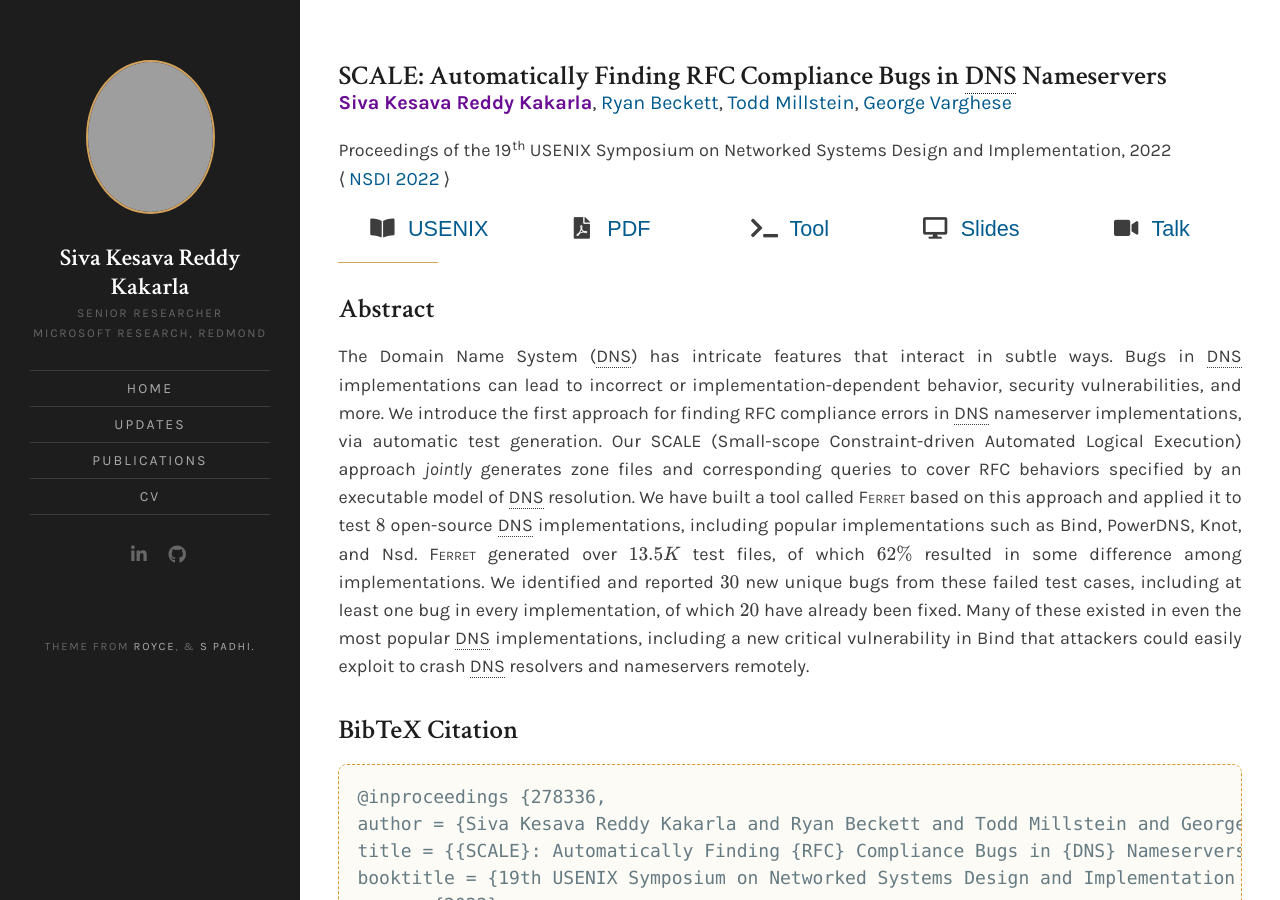
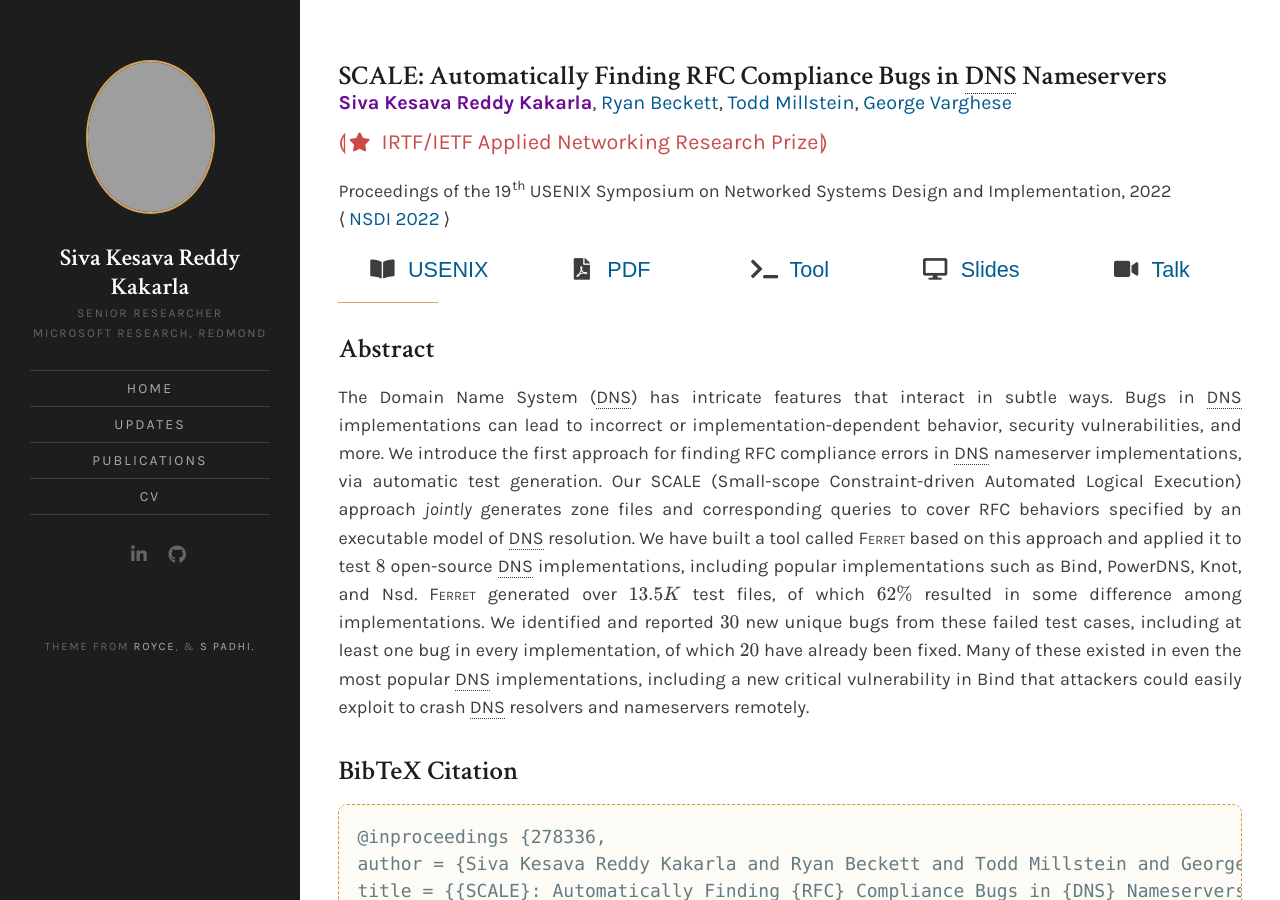
Before and after one commit to SivaKesava1/sivakesava1.github.io, a Jekyll site: the page built from _projects/8-ferret.md, in a window 1280 px wide and 900 px high. Built offline with Jekyll 4.4.1, drawn with Linux system fonts in a browser that asks for light colours; nearby versions of some CDN libraries; a style sheet for code colours, icons or effects is not loaded; grey boxes are pictures that could not be loaded.

Commit message:
anrp to publications

```diff
--- a/_projects/8-ferret.md
+++ b/_projects/8-ferret.md
@@ -6,6 +6,10 @@ sorter: 8
 authors : ['Siva Kesava Reddy Kakarla', '[Ryan Beckett]', '[Todd Millstein]', '[George Varghese]']
 
 year: 2022
+
+awards:
+  - icon: star
+    desc: 'IRTF/IETF Applied Networking Research Prize'
 
 DOI:
     target: USENIX
```
